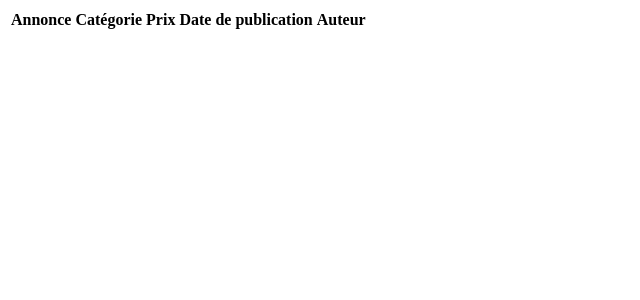
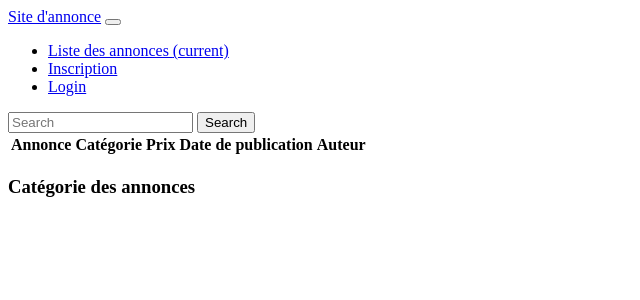
Before and after one commit to omar-chahidi/php-symfony-site-annonce, a Symfony app: template templates/announcement/index.html.twig in a window 1280 px wide. Shown: the top 300 px of the page, without its empty margins (0-640 px from the left). Run offline with Twig, Linux system fonts and the light colour scheme; the template is opened without the code that fills it, so the values that code supplies are empty; some libraries are stand-ins or nearby versions.

Commit message:
8 eme commit:  - Ajout navbar  - ajout logout  - ajout formulaire d'inscription

```diff
--- a/assets/css/app.css
+++ b/assets/css/app.css
@@ -1,3 +1,7 @@
 body {
     background-color: white;
 }
+
+.content {
+    margin-top: 80px;
+}
--- a/config/routes.yaml
+++ b/config/routes.yaml
@@ -1,3 +1,6 @@
 #index:
 #    path: /
 #    controller: App\Controller\DefaultController::index
+
+logout:
+  path: /logout
--- a/src/DataFixtures/alice/fixtures.yml
+++ b/src/DataFixtures/alice/fixtures.yml
@@ -35,7 +35,7 @@ App\Entity\Category:
     title: 'DIVERS'
 
 App\Entity\Announcement:
-  announcement{1..5}:
+  announcement{1..100}:
     title: <sentence(6, true)>
     announcementContent: <paragraphs(3, true)>
     createdAt: <dateTimeThisYear('now')>
--- /dev/null
+++ b/templates/_aside.html.twig
@@ -0,0 +1,13 @@
+<div class="col-md-3 mt-3">
+    <h3>Catégorie des annonces</h3>
+    <ul class="list-group">
+        {% for category in categoryList %}
+            <li class="list-group-item">
+                <a href="{{ path('announcement-by-category', {'id': category.id}) }}">{{ category.title }}</a>
+                <span class="badge badge-info badge-pill">
+                    {{ category.announcements | length }}
+                </span>
+            </li>
+        {% endfor %}
+    </ul>
+</div>
--- /dev/null
+++ b/templates/_navbar.html.twig
@@ -0,0 +1,38 @@
+<nav class="navbar navbar-expand-lg navbar-light bg-light fixed-top navbar-offset">
+    <a class="navbar-brand" href="#">Site d'annonce</a>
+    <button class="navbar-toggler" type="button" data-toggle="collapse" data-target="#navbarSupportedContent" aria-controls="navbarSupportedContent" aria-expanded="false" aria-label="Toggle navigation">
+        <span class="navbar-toggler-icon"></span>
+    </button>
+    <div class="collapse navbar-collapse" id="navbarSupportedContent">
+        <ul class="navbar-nav mr-auto">
+
+            <li class="nav-item">
+                <a class="nav-link" href="{{ path('announcement-list') }}">Liste des annonces <span class="sr-only">(current)</span></a>
+            </li>
+
+            <li class="nav-item">
+                <a href="{{ path('user-insciption')}}" class="nav-link">Inscription</a>
+            </li>
+
+            {% if app.user.username is defined %}
+                <li class="nav-item navbar-text">
+                    <!-- jappelle la methode getusername-->
+                    {{ app.user.username }}
+                </li>
+
+                <li class="nav-item">
+                    <a href="{{ path('logout') }}" class="nav-link">Logout</a>
+                </li>
+            {% else %}
+                <li class="nav-item">
+                    <a href="{{ path('security-login')}}" class="nav-link">Login</a>
+                </li>
+            {% endif %}
+
+        </ul>
+        <form class="form-inline my-2 my-lg-0">
+            <input class="form-control mr-sm-2" type="search" placeholder="Search" aria-label="Search">
+            <button class="btn btn-outline-success my-2 my-sm-0" type="submit">Search</button>
+        </form>
+    </div>
+</nav>
--- a/templates/announcement/index.html.twig
+++ b/templates/announcement/index.html.twig
@@ -35,6 +35,12 @@
 
     </table>
 
+
+    {# #}
     {{ knp_pagination_render(announcementList) }}
 
 {% endblock %}
+
+{% block aside %}
+    {% include '_aside.html.twig' %}
+{% endblock %}
--- a/templates/base.html.twig
+++ b/templates/base.html.twig
@@ -8,11 +8,13 @@
         {% endblock %}
     </head>
     <body class="container-fluid">
-        <div class="row justify-content-center">
+        {% include '_navbar.html.twig' %}
+        <div class="row justify-content-center content">
 
             <div class="col-md-8">
                 {% block body %}{% endblock %}
             </div>
+            {% block aside %} {% endblock %}
         </div>
         {% block javascripts %}
             {{ encore_entry_script_tags('app') }}
--- /dev/null
+++ b/templates/user/new.html.twig
@@ -0,0 +1,5 @@
+{% extends 'base.html.twig' %}
+
+{% block body %}
+    {{ form(userForm) }}
+{% endblock %}
```
Also changed, not shown: src/Controller/AnnouncementController.php (+50 -9 lines), src/Controller/UserController.php (added, +46 -0 lines), src/Form/UserType.php (added, +32 -0 lines), src/Repository/AnnouncementRepository.php (+14 -0 lines), templates/user/index.html.twig (added, +20 -0 lines), 1 other file.
